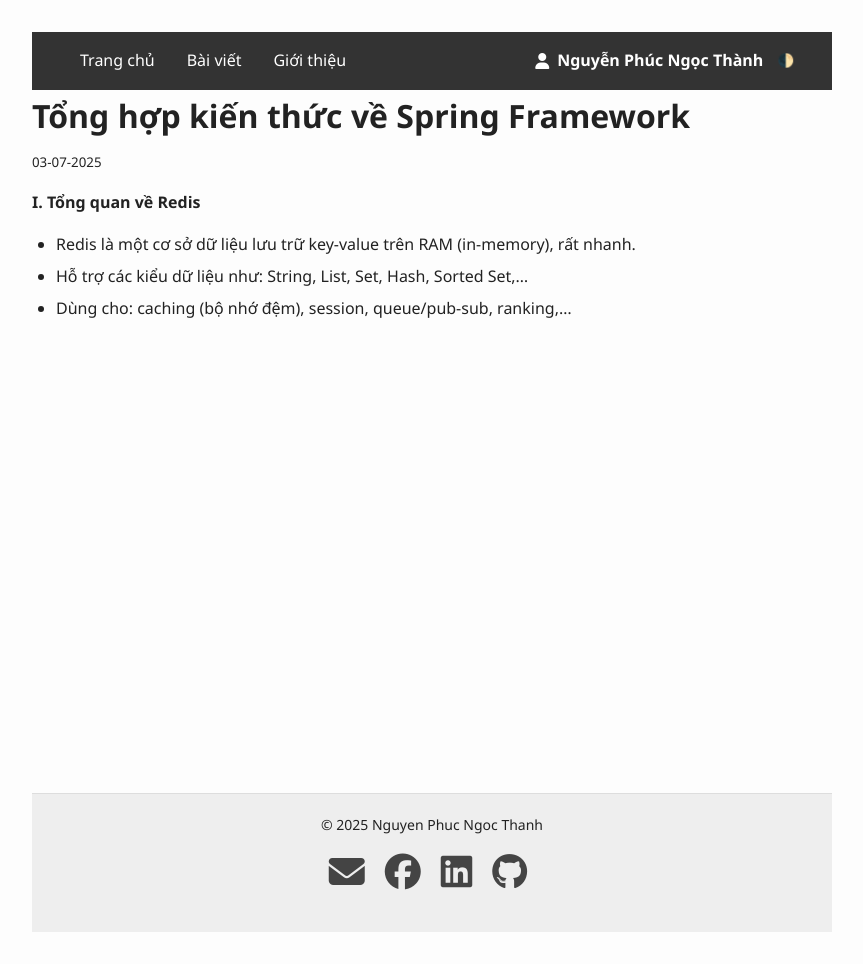
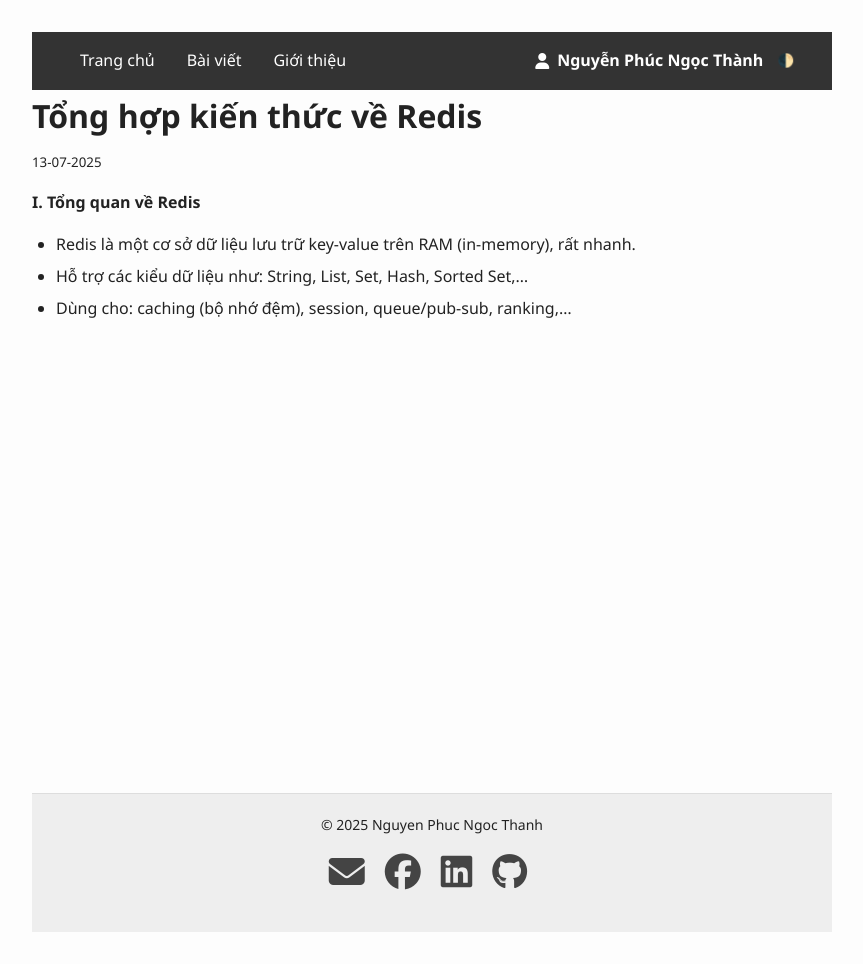
Before and after one commit to npngocthanh99/npngocthanh99.github.io, a Jekyll site: the page built from _posts/2025-07-13-redis-post.md, in a window 1280 px wide. Shown: the whole page, without its empty margins (208-1071 px from the left). Built offline with Jekyll 4.4.1, drawn with Linux system fonts in a browser that asks for light colours.

Commit message:
update redis post

```diff
--- a/_posts/2025-07-13-redis-post.md
+++ b/_posts/2025-07-13-redis-post.md
@@ -1,7 +1,7 @@
 ---
 layout: post
-title: "Tổng hợp kiến thức về Spring Framework"
-date: 2025-07-03
+title: "Tổng hợp kiến thức về Redis"
+date: 2025-07-13
 ---
 
 **I. Tổng quan về Redis**
```
